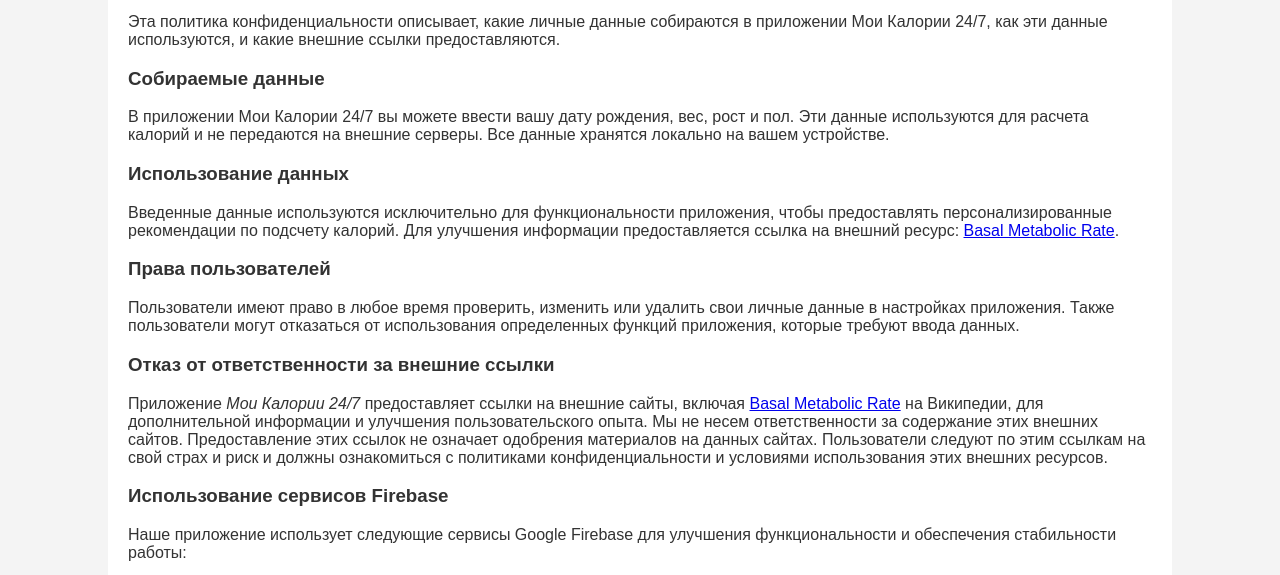
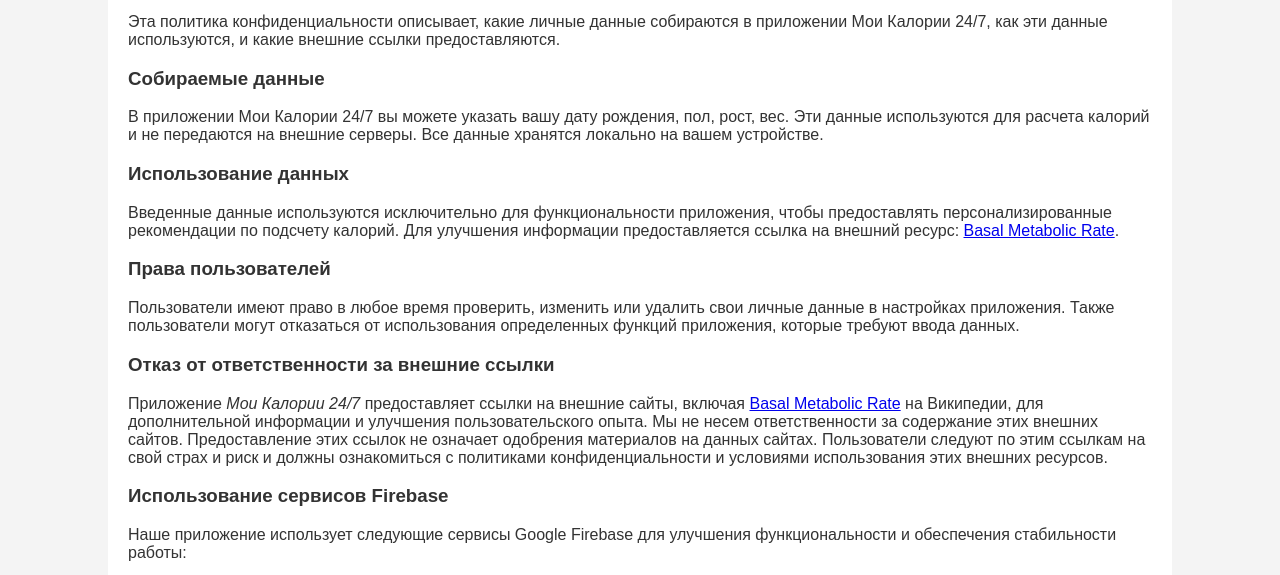
Before and after one commit to 13NotReal13/support-page, a plain HTML site: page privacy.html in a window 1280 px wide. Shown: the part 212-787 px from the top of the page. Drawn offline with Linux system fonts and the light colour scheme.

Commit message:
Update privacy.html

```diff
--- a/privacy.html
+++ b/privacy.html
@@ -82,7 +82,7 @@
     <p>Дата последнего обновления: 26 мая 2024 года</p>
     <p>Эта политика конфиденциальности описывает, какие личные данные собираются в приложении Мои Калории 24/7, как эти данные используются, и какие внешние ссылки предоставляются.</p>
     <h3>Собираемые данные</h3>
-    <p>В приложении Мои Калории 24/7 вы можете ввести вашу дату рождения, вес, рост и пол. Эти данные используются для расчета калорий и не передаются на внешние серверы. Все данные хранятся локально на вашем устройстве.</p>
+    <p>В приложении Мои Калории 24/7 вы можете указать вашу дату рождения, пол, рост, вес. Эти данные используются для расчета калорий и не передаются на внешние серверы. Все данные хранятся локально на вашем устройстве.</p>
     <h3>Использование данных</h3>
     <p>Введенные данные используются исключительно для функциональности приложения, чтобы предоставлять персонализированные рекомендации по подсчету калорий. Для улучшения информации предоставляется ссылка на внешний ресурс: <a href="https://en.m.wikipedia.org/wiki/Basal_metabolic_rate">Basal Metabolic Rate</a>.</p>
     <h3>Права пользователей</h3>
```
